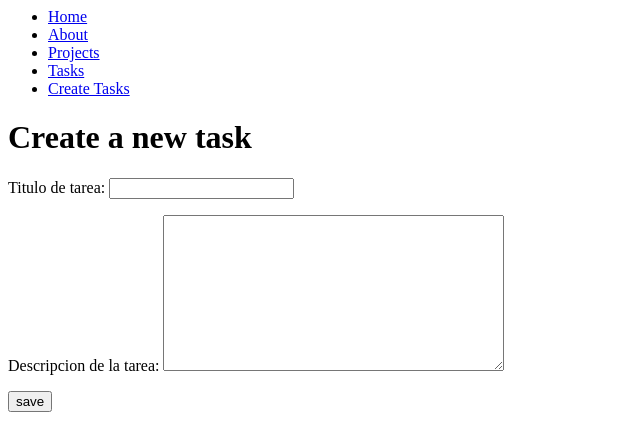
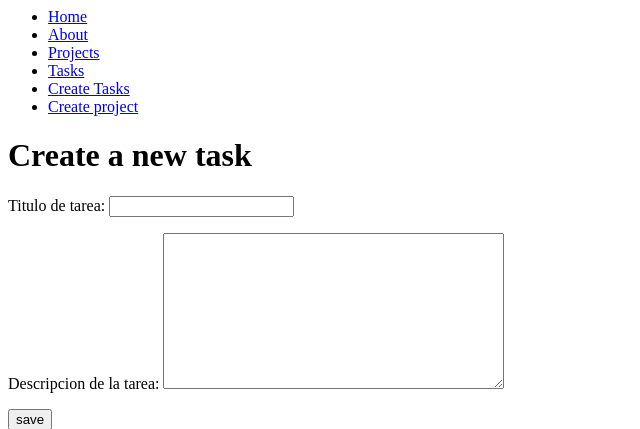
Before and after one commit to Alejandro0052/djangoproject, a Django app: page /create_tasks/ in a window 1280 px wide. Shown: the top 429 px of the page, without its empty margins (0-640 px from the left). Run offline with Django 3.2, Linux system fonts and the light colour scheme.

Commit message:
Creando funcionalidades para crear proyectos, ya quedo funcional

```diff
--- a/myapp/forms.py
+++ b/myapp/forms.py
@@ -4,3 +4,6 @@ class CreateNewTask(forms.Form):
     title = forms.CharField(label="Titulo de tarea", max_length=200)
     description = forms.CharField(label="Descripcion de la tarea",
         widget=forms.Textarea)
+
+class CreateNewProject(forms.Form):
+    name = forms.CharField(label="Name of Project", max_length=200)
--- a/myapp/templates/layaouts/base.html
+++ b/myapp/templates/layaouts/base.html
@@ -15,6 +15,9 @@
         <li>
             <a href="/create_tasks">Create Tasks</a>
         </li>
+        <li>
+            <a href="/create_project">Create project</a>
+        </li>
     </ul>
 </nav>
 
--- a/myapp/urls.py
+++ b/myapp/urls.py
@@ -10,4 +10,5 @@ urlpatterns = [
     path('projects/', views.projects),
     path('tasks/', views.tasks),
     path('create_tasks/', views.create_task),
+    path('create_projects/', views.create_project),
 ]
--- a/myapp/views.py
+++ b/myapp/views.py
@@ -2,7 +2,7 @@
 from django.http import HttpResponse, JsonResponse
 from .models import Project, Task
 from django.shortcuts import  render, redirect
-from .forms import CreateNewTask
+from .forms import CreateNewTask, CreateNewProject
 
 from django.shortcuts import render
 # Create your views here.
@@ -48,3 +48,16 @@ def create_task(request):
         Task.objects.create(title=request.POST['title'],
         description=request.POST['description'], project_id=2)
         return redirect('/tasks/')
+
+
+def create_project(request):
+    if request.method == 'GET':
+       return render(request, 'create_project.html', {
+    "form" : CreateNewProject()
+    })
+    else:
+        project = Project.objects.create(name=request.POST["name"])
+        print(project)
+        return render(request, 'create_project.html', {
+    "form" : CreateNewProject()
+    })
```
Also changed, not shown: myapp/templates/create_project.html (added, +17 -0 lines), db.sqlite3.
